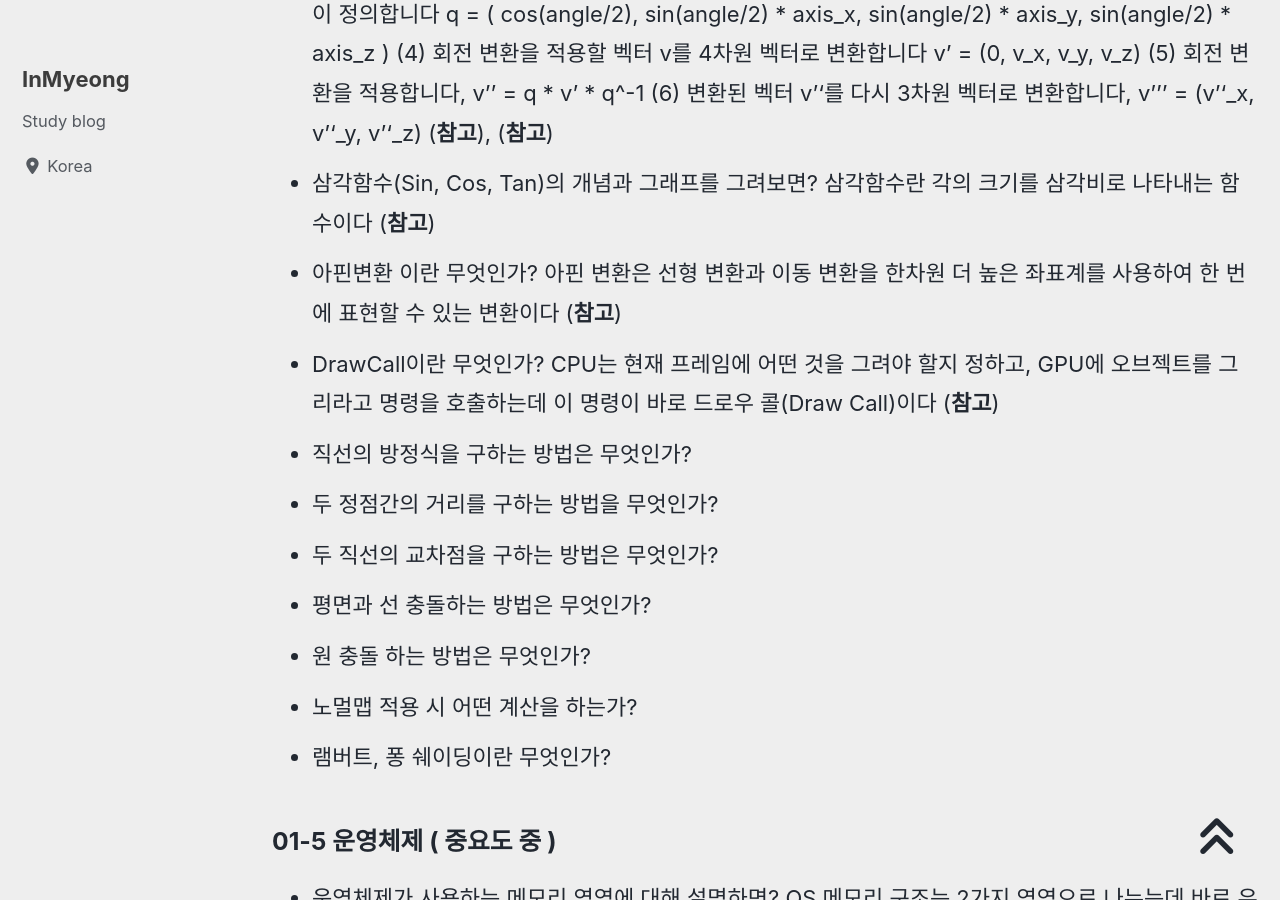
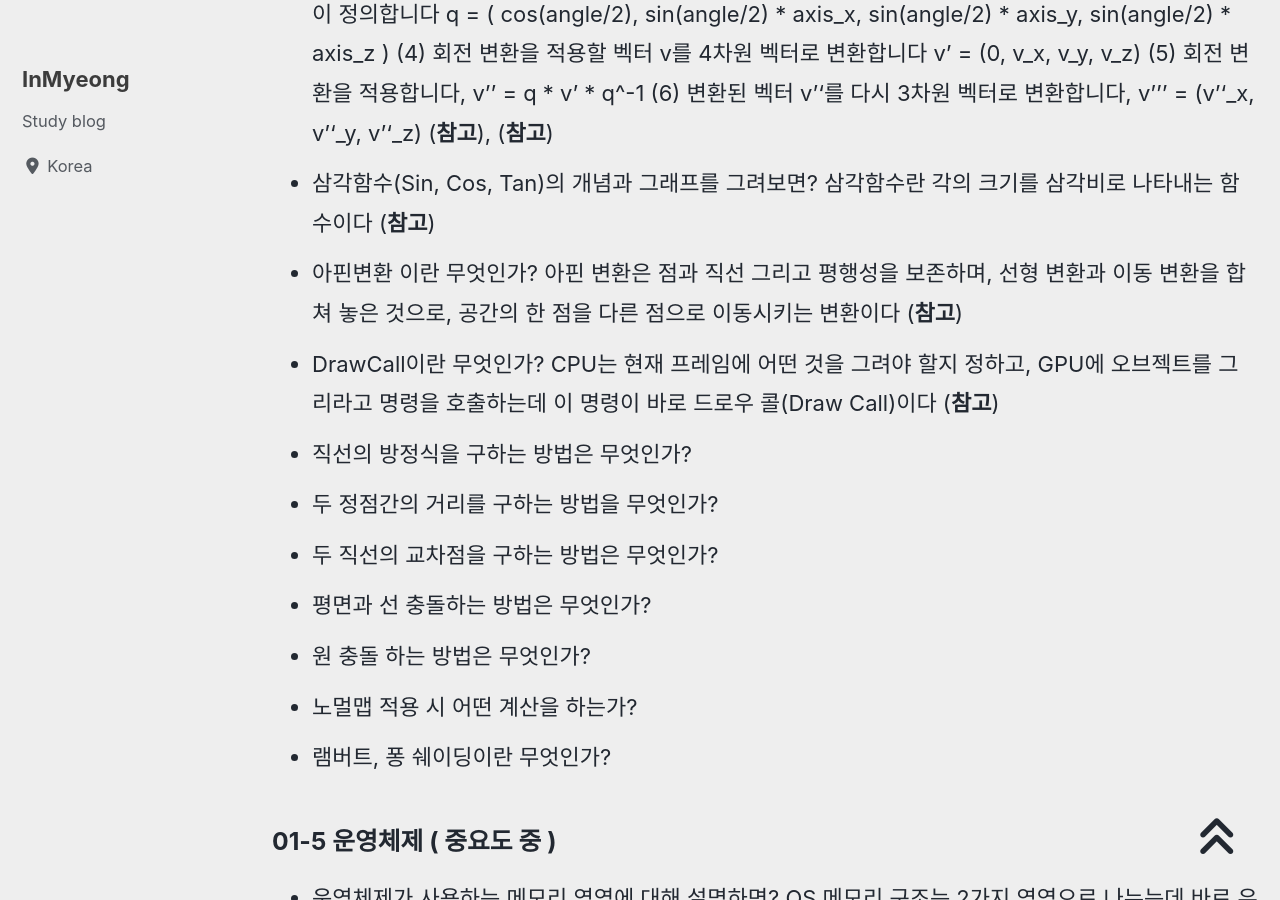
Before and after one commit to devMyeong/devMyeong.github.io, a Jekyll site: the page built from _posts/cs/2022-09-05-블로그-면접준비.md, in a window 1280 px wide and 900 px high, scrolled down 22937 px. Built offline with Jekyll 4.4.1, drawn with Linux system fonts in a browser that asks for light colours; cached includes are drawn as plain includes; nearby versions of some CDN libraries; some web fonts are replaced; comment, search, counter and statistics services are not loaded.

Commit message:
Chore : 아핀 변환 정리

```diff
--- a/_posts/cs/2022-09-05-블로그-면접준비.md
+++ b/_posts/cs/2022-09-05-블로그-면접준비.md
@@ -213,7 +213,7 @@ last_modified_at: 2022-10-30
 - 법선 벡터란? 면의 앞면으로부터 멀어질 방향을 뜻한다 ([**참고**](http://telnet.or.kr/directx/graphics/programmingguide/gettingstarted/3dcoordinatesystems/facevertexnormalvectors.htm))
 - 쿼터니언을 사용하여 3차원 공간에서의 회전 변환을 구현하는 방법은? (1) 회전 축(axis)과 회전 각(angle)을 정합니다 (2) 회전 축을 단위 벡터(unit vector)로 정규화합니다 (3) 쿼터니언 q를 다음과 같이 정의합니다 q = ( cos(angle/2), sin(angle/2) * axis_x, sin(angle/2) * axis_y, sin(angle/2) * axis_z ) (4) 회전 변환을 적용할 벡터 v를 4차원 벡터로 변환합니다 v' = (0, v_x, v_y, v_z) (5) 회전 변환을 적용합니다, v'' = q * v' * q^-1 (6) 변환된 벡터 v''를 다시 3차원 벡터로 변환합니다, v''' = (v''_x, v''_y, v''_z) ([**참고**](https://tistory.joonhyung.xyz/16)), ([**참고**](https://showmiso.tistory.com/57))
 - 삼각함수(Sin, Cos, Tan)의 개념과 그래프를 그려보면? 삼각함수란 각의 크기를 삼각비로 나타내는 함수이다 ([**참고**](https://ko.wikipedia.org/wiki/%EC%82%BC%EA%B0%81%ED%95%A8%EC%88%98))
-- 아핀변환 이란 무엇인가? 아핀 변환은 선형 변환과 이동 변환을 한차원 더 높은 좌표계를 사용하여 한 번에 표현할 수 있는 변환이다 ([**참고**](https://velog.io/@bangseungho/Chapter-2-%EC%A0%95%EC%A0%90-%EC%B2%98%EB%A6%AC))
+- 아핀변환 이란 무엇인가? 아핀 변환은 점과 직선 그리고 평행성을 보존하며, 선형 변환과 이동 변환을 합쳐 놓은 것으로, 공간의 한 점을 다른 점으로 이동시키는 변환이다 ([**참고**](https://eunho5751.tistory.com/37))
 - DrawCall이란 무엇인가? CPU는 현재 프레임에 어떤 것을 그려야 할지 정하고, GPU에 오브젝트를 그리라고 명령을 호출하는데 이 명령이 바로 드로우 콜(Draw Call)이다 ([**참고**](https://tsyang.tistory.com/79))
 - 직선의 방정식을 구하는 방법은 무엇인가?
 - 두 정점간의 거리를 구하는 방법을 무엇인가?
```
